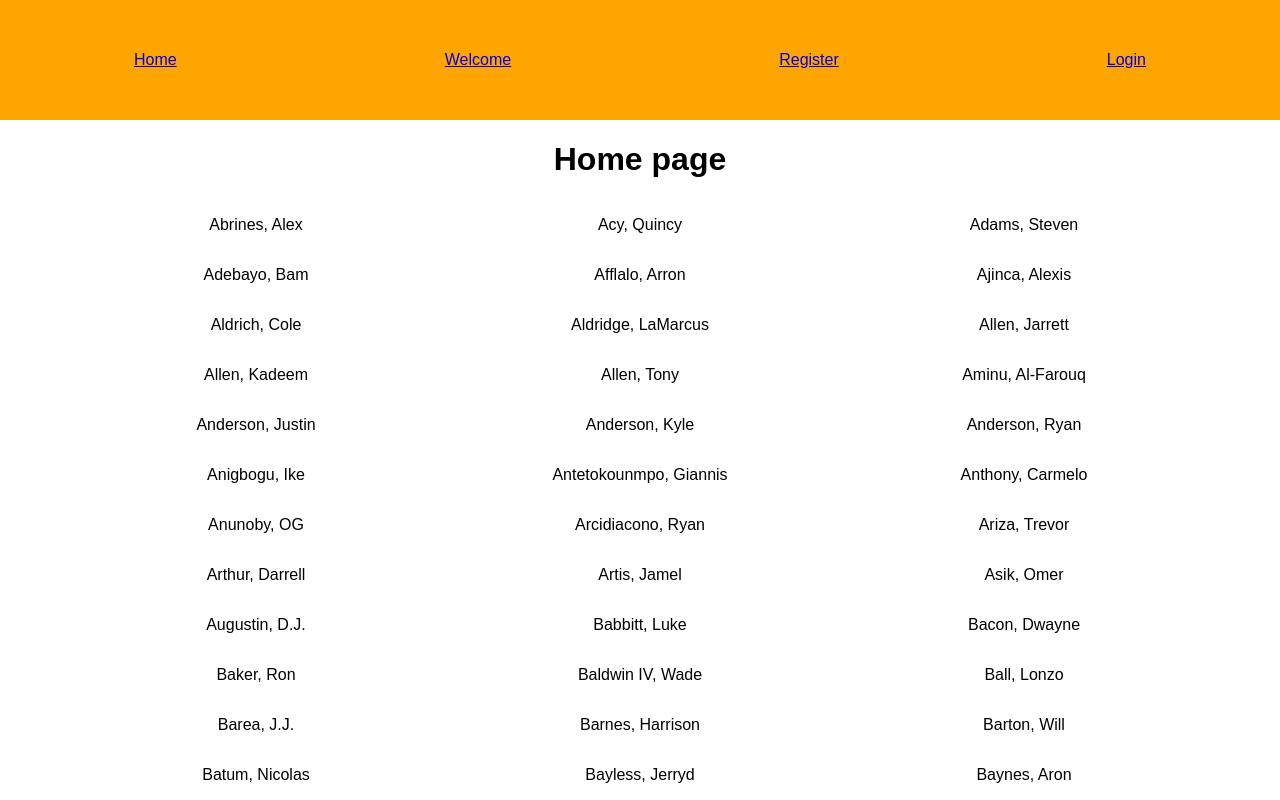
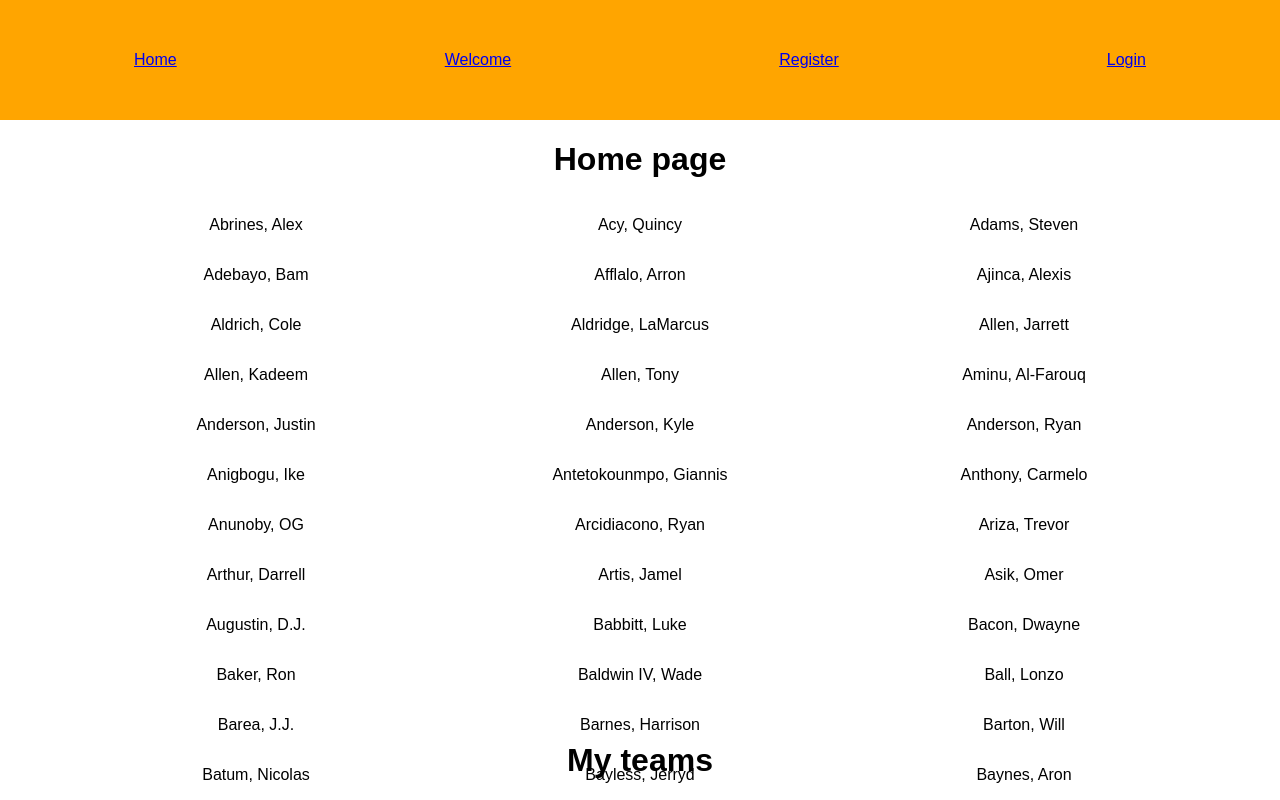
Before and after one commit to tylerjhevia/Teams, a React (Create React App) app: page /home in a window 1280 px wide. Shown: the top 800 px of the page. Built offline with nearby package versions, Linux system fonts and the light colour scheme.

Commit message:
add Teams component

```diff
--- a/src/Home/Home.tsx
+++ b/src/Home/Home.tsx
@@ -1,5 +1,6 @@
 import * as React from 'react';
 import './Home.css';
+import Teams from '../Teams/Teams';
 import players from '../helpers/NBA-players.js';
 
 export default class Home extends React.Component<{}, {}> {
@@ -15,6 +16,7 @@ export default class Home extends React.Component<{}, {}> {
     return (
       <div className="home-container">
         <h1>Home page</h1>
+        <Teams />
         <div className="players">
           {players.map(player =>
             <p key={player} onClick={() => this.addPlayerToTeam(player)}>
--- /dev/null
+++ b/src/Teams/Teams.css
@@ -0,0 +1,6 @@
+.teams-container {
+  bottom: 0px;
+  left: 30%;
+  position: fixed;
+  width: 40%;
+}
--- /dev/null
+++ b/src/Teams/Teams.tsx
@@ -0,0 +1,12 @@
+import * as React from 'react';
+import './Teams.css';
+
+const Teams = (props: any) => {
+  return (
+    <div className="teams-container">
+      <h1>My teams</h1>
+    </div>
+  );
+};
+
+export default Teams;
```
